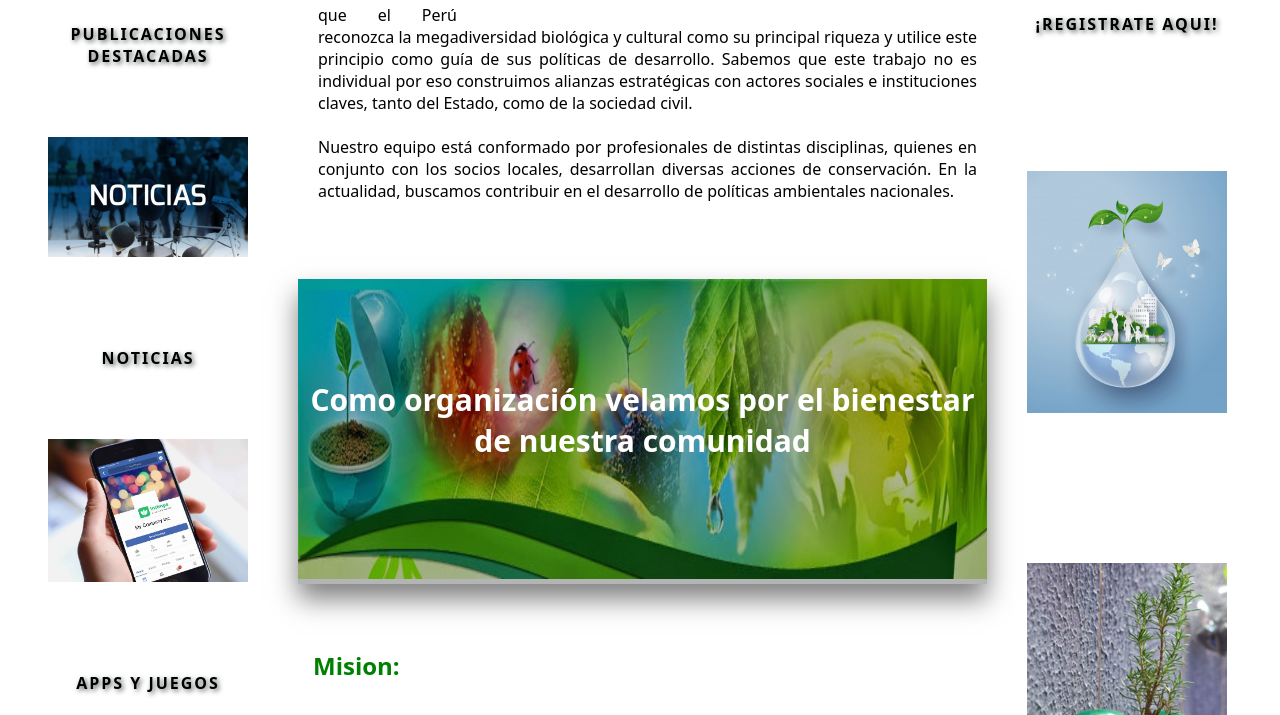
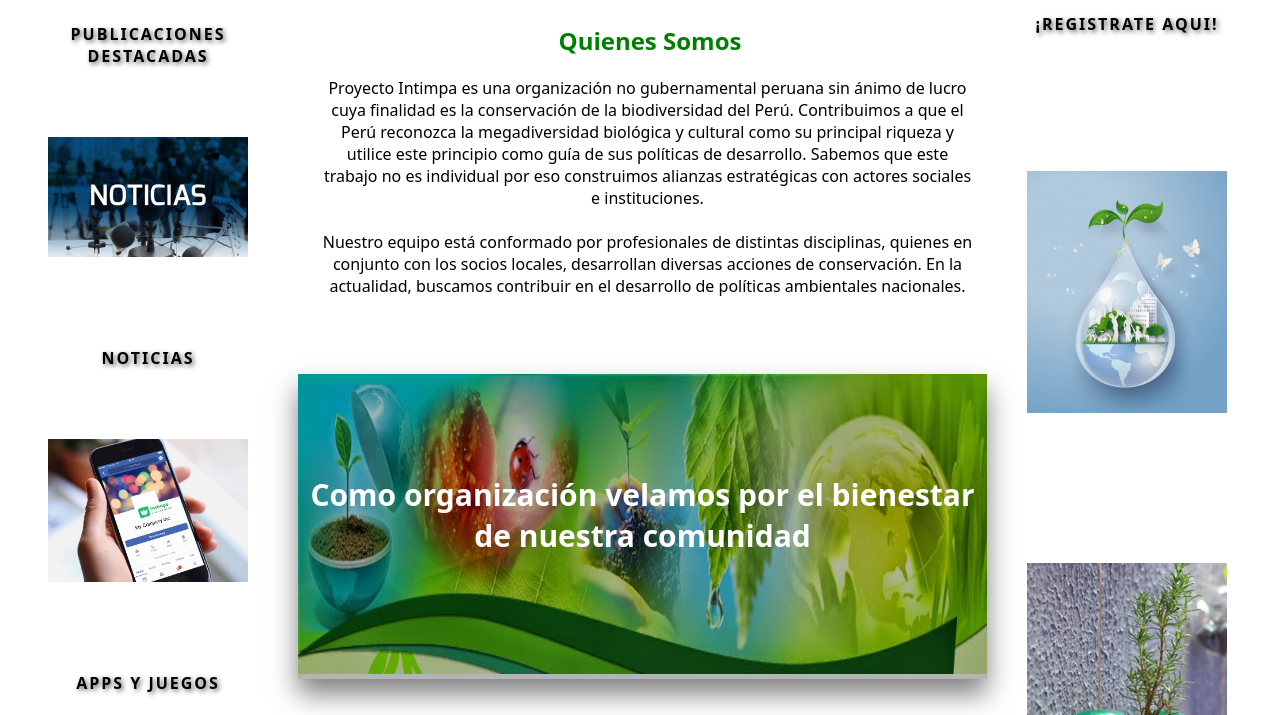
Before and after one commit to EdwCesa/Web_Intimpa, a PHP site: page /Inicio.html in a window 1280 px wide. Shown: the part 579-1294 px from the top of the page. Run offline with PHP 8.4, Linux system fonts and the light colour scheme; some libraries are stand-ins or nearby versions.

Commit message:
version11

```diff
--- a/Campañas.html
+++ b/Campañas.html
@@ -55,7 +55,7 @@
 				<article class="parrafo2">
 				<video src="videos/Simbolo-reciclaje-ilustracion.mp4" loop muted autoplay></video>
 				<h2>APOYA ESTE PROYECTO</h2>
-				<a href="Inscribete.html" target="blank">¡Registrate aqui!</a>
+				<a href="insertar.php" target="blank">¡Registrate aqui!</a>
 				<p>El equipo de INTIMPA está conformado por amantes de la naturaleza que preocupados por la realidad y
 					experiencias vividas deciden ayudar a todos aquellos proyectos que luchan cada día por hacer de este
 					mundo un lugar mejor
--- a/Contactanos.html
+++ b/Contactanos.html
@@ -49,7 +49,7 @@
                     <h2 class="celular-item colo">  000 000 000 </h2>
                     <h2 class="celular-item colo">(01) 100-0000</h2>
                     <h2 class="celular-item colo">intimpa@intimpa.pe</h2>
-					<a aria-label="Chat on WhatsApp" href="https://wa.me/51982424517" target="_blank"> <img alt="Chat on WhatsApp" src="/ChatOnWhatsAppButton/WhatsAppButtonGreenLarge.png" /> </a>
+					<a aria-label="Chat on WhatsApp" href="https://wa.me/51#" target="_blank"> <img alt="Chat on WhatsApp" src="/ChatOnWhatsAppButton/WhatsAppButtonGreenLarge.png" /> </a>
 
                 </div>
                 </article>
@@ -67,7 +67,7 @@
 				  t.src="https://web-chat.global.assistant.watson.appdomain.cloud/versions/" + (window.watsonAssistantChatOptions.clientVersion || 'latest') + "/WatsonAssistantChatEntry.js";
 				  document.head.appendChild(t);
 				});
-			  </script>
+			</script>
 
         </main>
 
--- a/css/inicio.css
+++ b/css/inicio.css
@@ -96,6 +96,7 @@
 
 .baner1 h2{
 	margin-top: 100px;
+
 }
 
 main{
@@ -150,23 +151,31 @@
 
 section{
 	margin: 5px 0px 0px 5px;
+	flex-direction: column;
+	display: flex;
 }
+
+.ifra{
+	margin-left: auto;
+	margin-right: auto;
+}
+
 section iframe{
 	margin: 25px 10px 10px 20px;
 	display: block;
 	width: 500px;
 	height: 335px;
-	float: right;
+
 }
 
 section p{
-	text-align: justify;
+	text-align: center;
 	margin: 10px 10px 10px 10px;
 	padding: 10px 0px 45px 10px;
 }
 
 section h1{
-	text-align:left;
+	text-align:center;
 	margin-left: 15px;
 	margin-top: 15px;
 	margin-right: 0px;
--- a/css/reciclaje.css
+++ b/css/reciclaje.css
@@ -177,9 +177,9 @@
 
 section .parrafo3 p{
 	width:800px;
-	text-align: justify;
+	text-align: center;
 	padding:5px;
-	margin:10px;
+	margin:90px 10px 10px 10px;
 	font-size: 12pt;
 }
 
--- a/css/sostenibilidad.css
+++ b/css/sostenibilidad.css
@@ -84,7 +84,7 @@
 	font-size: 20pt;
 }
 section .parrafo1 p{
-	text-align: justify;
+	text-align: center;
 	padding: 5px;
     margin: 5px;
 	font-size: 13pt;
@@ -138,7 +138,7 @@
 }
 
 section .parrafo3 p{
-	text-align: justify;
+	text-align: center;
 	padding: 60px 10px 20px 0px;
 	font-size: 13pt;
 }
--- a/inicio.html
+++ b/inicio.html
@@ -63,14 +63,13 @@
 				</article>
 				</aside>
 			<section>
-				<iframe src="https://www.youtube.com/embed/yAz1pTjDm_k" frameborder="0" allow="accelerometer; autoplay; clipboard-write; encrypted-media; gyroscope; picture-in-picture" allowfullscreen></iframe>
+				<div class="ifra"><iframe src="https://www.youtube.com/embed/yAz1pTjDm_k" aling = "middle" frameborder="0" allow="accelerometer; autoplay; clipboard-write; encrypted-media; gyroscope; picture-in-picture" allowfullscreen></iframe></div>
 
-				<h1>Quienes Somos:</h1>
+				<h1>Quienes Somos</h1>
 				<p>Proyecto Intimpa es una organización no gubernamental peruana sin ánimo de lucro cuya finalidad es la conservación
 					de la biodiversidad del Perú.	Contribuimos a que el Perú reconozca la megadiversidad biológica y cultural
 					como su principal riqueza y utilice este principio como guía de sus políticas de desarrollo. Sabemos que este
-					trabajo no es individual por eso construimos alianzas estratégicas con actores sociales e instituciones claves,
-					tanto del Estado, como de la sociedad civil.
+					trabajo no es individual por eso construimos alianzas estratégicas con actores sociales e instituciones.
 				<br><br>
 					Nuestro equipo está conformado por profesionales de distintas disciplinas, quienes en conjunto con los socios locales,
 					desarrollan diversas acciones de conservación. En la actualidad, buscamos contribuir en el desarrollo de políticas
@@ -82,25 +81,24 @@
 						<h2>Como organización velamos por el bienestar de nuestra comunidad</h2>
 					</div>
 				</div>
-				<h1>Mision:</h1>
+				<h1>Mision</h1>
 				<br>
 				<p>La misión de Intimpa es la de contribuir a la conservación y manejo sostenible de los recursos naturales y
 					del medio ambiente desde la justicia y solidaridad, participando en la ejecución y administración de
 					proyectos estratégicos de desarrollo ambiental en el ámbito local y nacional.</p>
 				<br>
-				<h1>Vision:</h1>
+				<h1>Vision</h1>
 				<br>
 				<p>Intimpa quiere ser reconocida como una organización líder y consolidada en materia ambiental, comprometida con el
 					mejoramiento de la calidad de vida de la población y el manejo sostenible de los recursos naturales, en un mundo
 					donde los pueblos vivan en igualdad y dignidad y en armonía con la naturaleza.</p>
 				<br>
-				<iframe width="560" height="315" src="https://www.youtube.com/embed/gze7n7Eqhk4" title="YouTube video player" frameborder="0" allow="accelerometer; autoplay; clipboard-write; encrypted-media; gyroscope; picture-in-picture" allowfullscreen></iframe>
-				<h1>El planeta te necesita:</h1>
+				<div class="ifra"><iframe width="560" height="315" src="https://www.youtube.com/embed/gze7n7Eqhk4" title="YouTube video player" frameborder="0" allow="accelerometer; autoplay; clipboard-write; encrypted-media; gyroscope; picture-in-picture" allowfullscreen></iframe></div>
 				<br>
-				<p>A menudo nos encontramos ante la duda de cómo podemos con nuestro comportamiento influir positivamente en el desarrollo
-					 sostenible, es preciso entender que los problemas que afectan la sostenibilidad no están  restringidos a las grandes
-					 empresas, de una forma u otra todos contribuimos con nuestro granito de arena.	Las soluciones a los problemas que
-					 afectan el  desarrollo sostenible  no debe limitarse únicamente a las  políticas, estrategias y estándares diseñados
+
+				<h1>El planeta te necesita</h1>
+				<br>
+				<p>Las soluciones a los problemas que afectan el  desarrollo sostenible  no debe limitarse únicamente a las  políticas, estrategias y estándares diseñados
 					 y establecidas en las empresas. Aunque parezcan insignificantes, nuestras acciones individuales pueden contribuir
 					 considerablemente   y de manera positiva en la sostenibilidad, es preciso nuestro compromiso y concientización para
 					 lograr un desarrollo verdaderamente sostenible.</p>
@@ -110,7 +108,7 @@
 			<aside class="aside2">
 				<figure>
 				<img class="imgformulario" src="imagenes/recicle.jpg">
-				<figcaption><a href="Inscribete.html" target="blank">¡Registrate aqui!</a></figcaption>
+				<figcaption><a href="insertar.php" target="blank">¡Registrate aqui!</a></figcaption>
 				</figure>
 				<img class="imgaside2" src="imagenes/Reducir.jpg">
 				<img class="imgaside2" src="imagenes/Botellareciclada.jpg">
--- a/cod_registro.php
+++ b/registroVoluntarios/cod_registro.php
@@ -4,7 +4,7 @@
 $v1 = $_POST['dni'];
 $v2 = $_POST['nombre'];
 $v3 = $_POST['apellido'];
-$v4= $_POST['edad'];
+$v4 = $_POST['edad'];
 $v5 = $_POST['ciudad'];
 $v6 = $_POST['email'];
 $v7 = $_POST['telefono'];
```
Also changed, not shown: Preservacion.html (+2 -12 lines), Reciclaje.html (+16 -15 lines), css/preservacion.css (+5 -8 lines), registroVoluntarios/conexion.php (renamed from conexion.php), registroVoluntarios/insertar.php (renamed from insertar.php).
